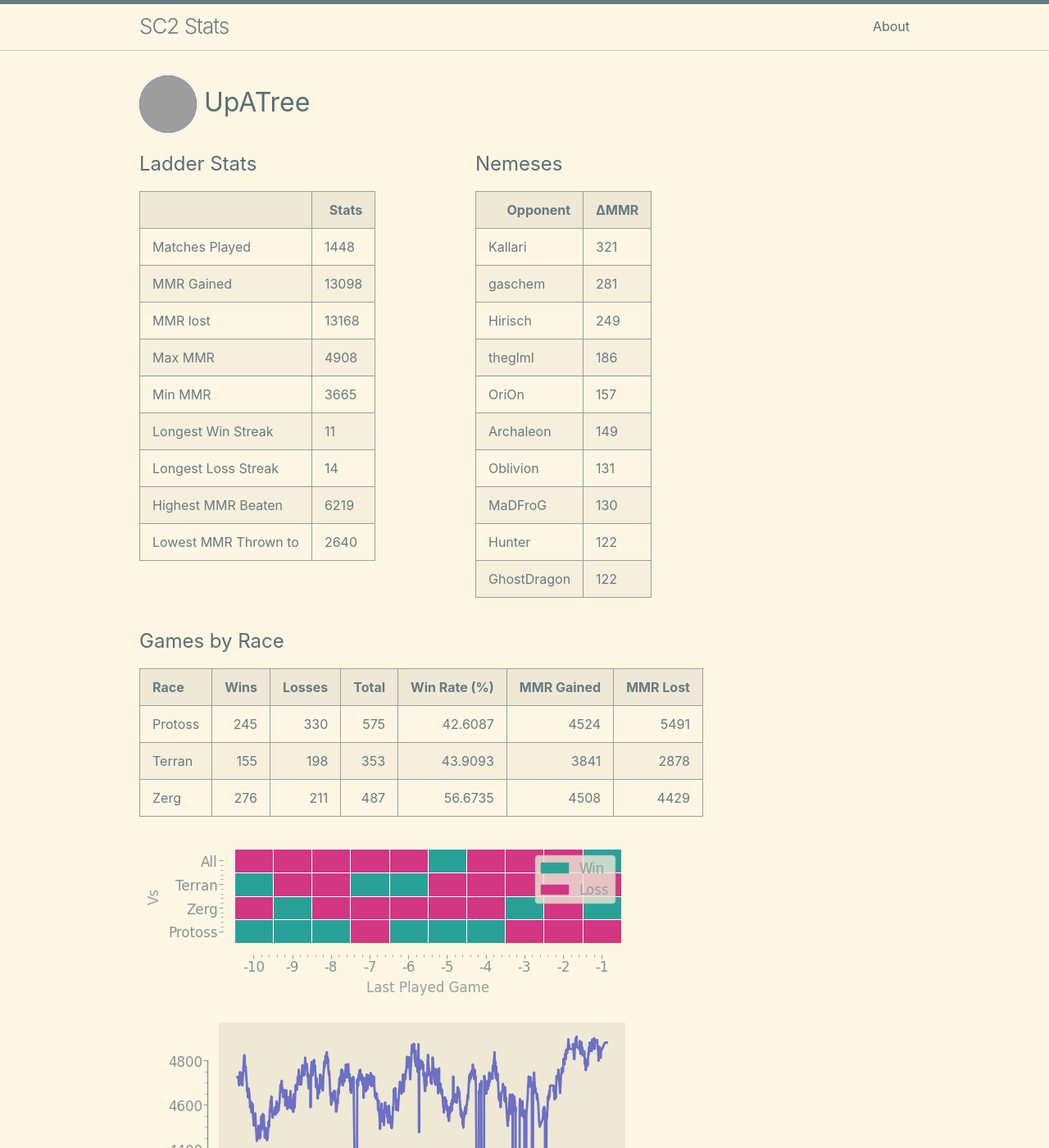
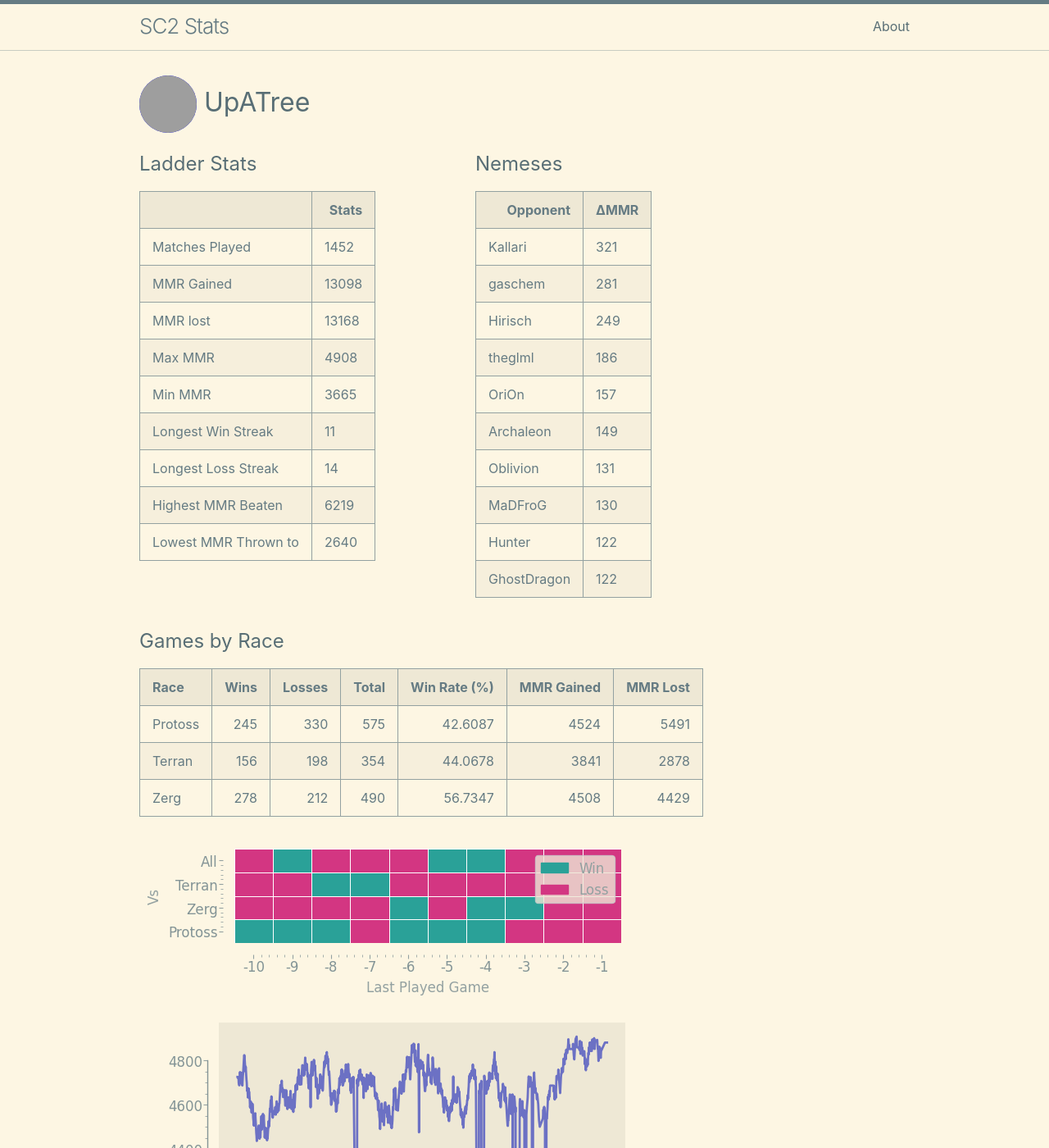
Before and after one commit to kylermurphy/UpATree, a Jekyll site: the page built from docs/index.md, in a window 1280 px wide and 1400 px high. Shown: the whole window at 82% size. Built offline with Jekyll 4.4.1, drawn with Linux system fonts in a browser that asks for light colours; grey boxes are pictures that could not be loaded.

Commit message:
running on push

```diff
--- a/docs/index.md
+++ b/docs/index.md
@@ -18,7 +18,7 @@ layout: home
   <tbody>
     <tr>
       <td>Matches Played</td>
-      <td>1448</td>
+      <td>1452</td>
     </tr>
     <tr>
       <td>MMR Gained</td>
@@ -115,8 +115,8 @@ layout: home
 | Race    |   Wins |   Losses |   Total |   Win Rate (%) |   MMR Gained |   MMR Lost |
 |:--------|-------:|---------:|--------:|---------------:|-------------:|-----------:|
 | Protoss |    245 |      330 |     575 |        42.6087 |         4524 |       5491 |
-| Terran  |    155 |      198 |     353 |        43.9093 |         3841 |       2878 |
-| Zerg    |    276 |      211 |     487 |        56.6735 |         4508 |       4429 |
+| Terran  |    156 |      198 |     354 |        44.0678 |         3841 |       2878 |
+| Zerg    |    278 |      212 |     490 |        56.7347 |         4508 |       4429 |
 
 ![Games by Race](./assets/gm_hist.png)
 
--- a/log.txt
+++ b/log.txt
@@ -645,3 +645,4 @@ Writing a log file 2025-03-24 18:52:07.
 Writing a log file 2025-03-24 19:18:26.
 Writing a log file 2025-03-24 19:30:40.
 Writing a log file 2025-03-24 19:47:52.
+Writing a log file 2025-03-24 20:23:27.
```
Also changed, not shown: docs/assets/daily.png, docs/assets/gm_hist.png, docs/assets/r_wrt.png, 1 other file.
